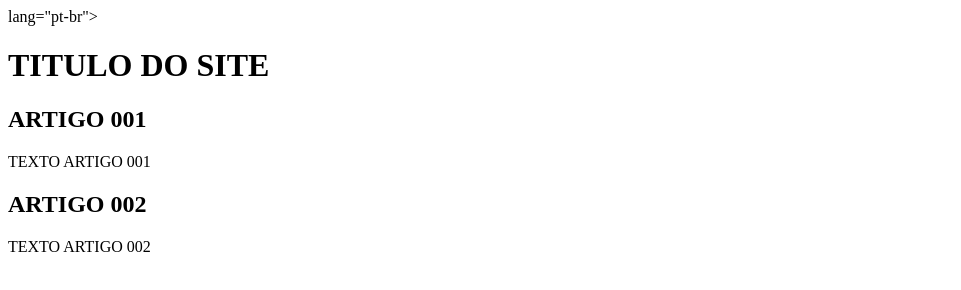
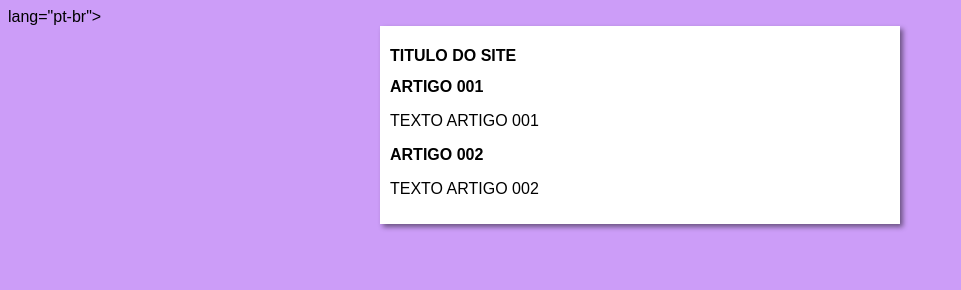
Before and after one commit to SarahFrancisMarques/projeto-site, a plain HTML site: page index.html in a window 1280 px wide. Shown: the whole page, without its empty margins (0-961 px from the left). Drawn offline with Linux system fonts and the light colour scheme.

Commit message:
inicie o design

```diff
--- /dev/null
+++ b/estilos/style.css
@@ -0,0 +1,17 @@
+*{
+   font-family: Arial, Helvetica, sans-serif;
+   font-size: 16px;
+}
+
+body{
+    background-color: rgb(204, 157, 248);
+
+}
+main{
+    background-color: white;
+    width: 500px;
+    margin: auto;
+    padding: 10px;
+    box-shadow: 3px 3px 5px  rgb(0,0,0,0.473) ;
+
+}
--- a/index.html
+++ b/index.html
@@ -4,6 +4,7 @@
    <meta charset="UTF-8">
    <meta name="viewport" content="width=device-width, initial-scale=1.0">
    <title>TITULO DO SITE </title>
+   <link rel="stylesheet" href="estilos/style.css"
 </head>
 <body>
     <main>
```
